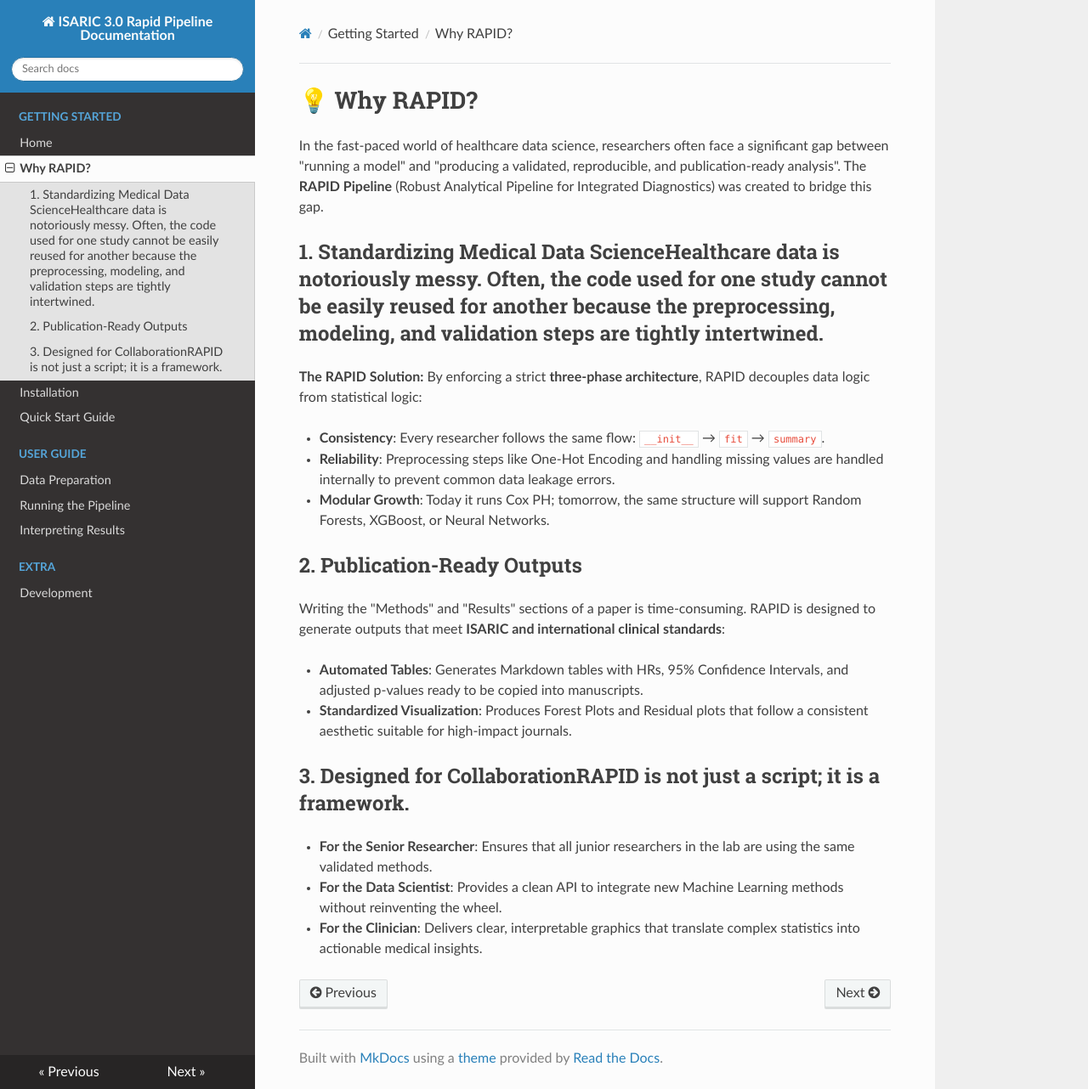
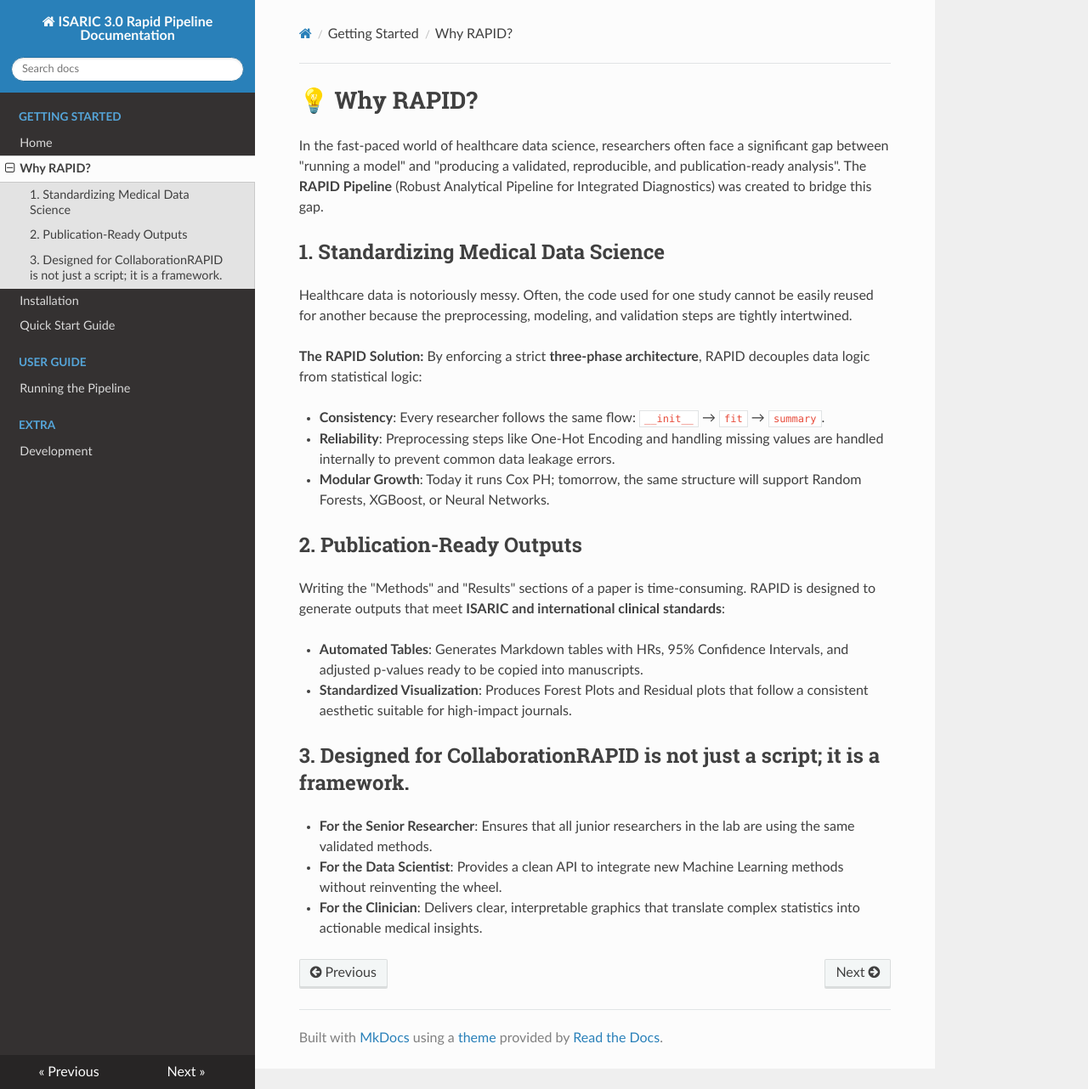
Before and after one commit to noispuc/isaric3.0-rapid, an MkDocs documentation site: the page built from docs/why_rapid.md, in a window 1280 px wide and 1282 px high. Shown: the whole window at 85% size. Built offline with MkDocs 1.6.1, drawn with Linux system fonts in a browser that asks for light colours; nearby versions of some CDN libraries.

```diff
--- a/docs/why_rapid.md
+++ b/docs/why_rapid.md
@@ -1,7 +1,9 @@
 #💡 Why RAPID?
 In the fast-paced world of healthcare data science, researchers often face a significant gap between "running a model" and "producing a validated, reproducible, and publication-ready analysis". The **RAPID Pipeline** (Robust Analytical Pipeline for Integrated Diagnostics) was created to bridge this gap.
 
-##1. Standardizing Medical Data ScienceHealthcare data is notoriously messy. Often, the code used for one study cannot be easily reused for another because the preprocessing, modeling, and validation steps are tightly intertwined.
+##1. Standardizing Medical Data Science
+
+Healthcare data is notoriously messy. Often, the code used for one study cannot be easily reused for another because the preprocessing, modeling, and validation steps are tightly intertwined.
 
 **The RAPID Solution:** By enforcing a strict **three-phase architecture**, RAPID decouples data logic from statistical logic:
 
--- a/mkdocs.yml
+++ b/mkdocs.yml
@@ -6,9 +6,7 @@ nav:
     - Installation: installation.md
     - Quick Start Guide: getting_started.md
   - User Guide:
-      - Data Preparation: data_preparation.md
       - Running the Pipeline: running_the_pipeline.md
-      - Interpreting Results: interpreting_results.md
   - Extra:
       - Development: getting_started_development.md
 theme: readthedocs
```
Also changed, not shown: docs/index.md (+1 -1 lines), docs/running_the_pipeline.md (added).
